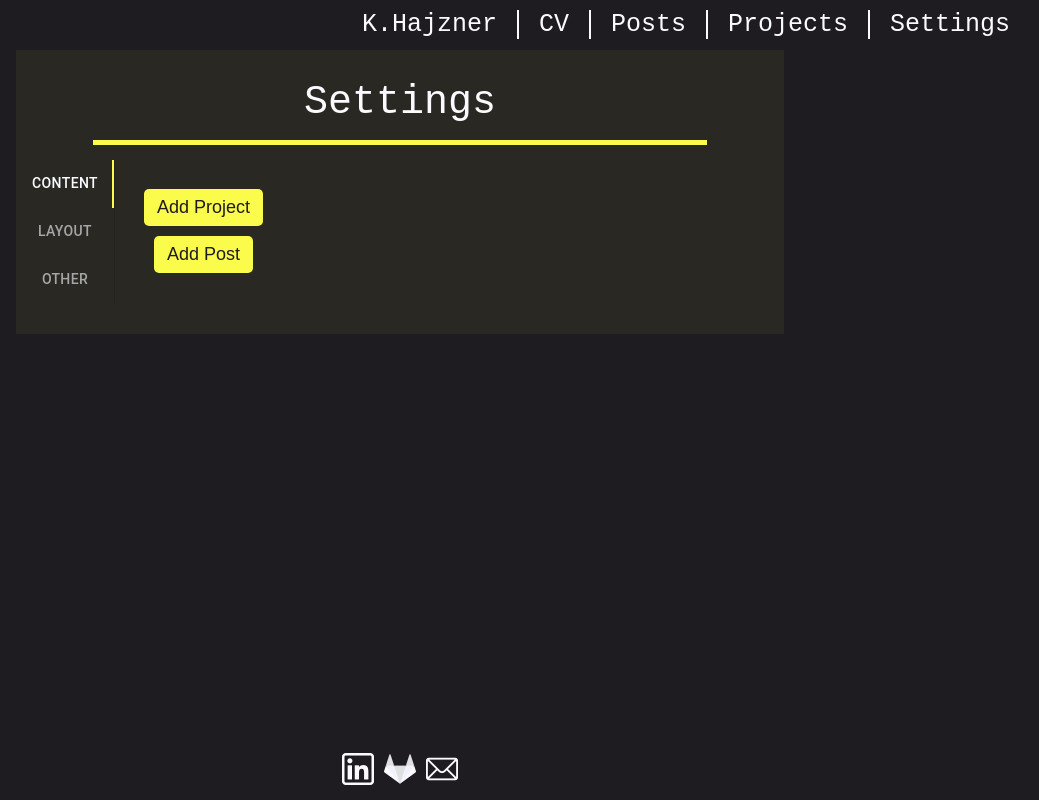
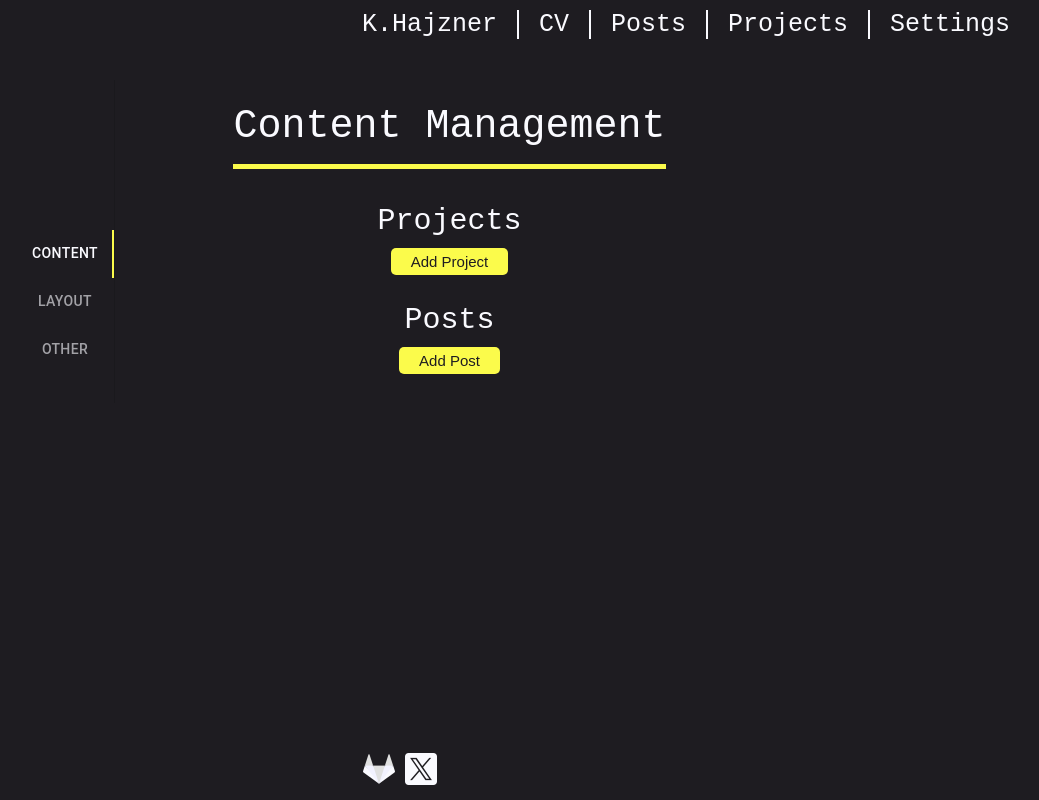
Before and after one commit to KHajzner/eportfolio, a React (Create React App) app: page /settings in a window 1280 px wide. Shown: the whole page, without its empty margins (240-1279 px from the left). Built offline with nearby package versions, Linux system fonts and the light colour scheme.

Commit message:
UI changes

```diff
--- a/src/Frontend/Button/Button.css
+++ b/src/Frontend/Button/Button.css
@@ -1,13 +1,14 @@
 @import "../../App.css";
 button{
     border: none;
-    padding: 8px 13px;
-    font-size: 18px;
+    padding: 5px 20px;
+    font-size: 15px;
     background-color: var(--yellow);
     color: var(--black);
     transition: 0.25s;
     border-radius: 5px;
     margin: 5px;
+    width: auto;
 }
 button:hover{
     opacity: 0.70;
--- a/src/Frontend/Layout/SwitchLayout.css
+++ b/src/Frontend/Layout/SwitchLayout.css
@@ -1,3 +1,7 @@
 #changeView{
-    margin-top: 50px;
+    margin-bottom: 20px;
 }
+
+#socialLabel{
+    margin: 15px 15px 10px 0;
+}
--- a/src/Frontend/Settings/Settings.css
+++ b/src/Frontend/Settings/Settings.css
@@ -6,24 +6,30 @@ body{
 
 .settings{
     margin: 0 auto;
-    background-color: rgba(251, 251, 75, 0.05);
     text-align: center;
     width: 60%;
     padding: 30px 0;
 }
 
+.pageTitle{
+    font-size: 40px;
+    padding-bottom: 15px;
+}
 
 #break{
     background-color: var(--yellow);
     height: 5px;
-    width: 80%;
-    margin: 0 auto 15px auto;
-
-}
-.pageTitle{
-    font-size: 40px;
-    padding-bottom: 15px;
+    width: 100%;
+    margin: 15px auto;
 }
 #root > div > div.settings > div.MuiBox-root.css-1l0r181 > div.MuiTabs-root.MuiTabs-vertical.css-35zqo5-MuiTabs-root > div.MuiTabs-scroller.MuiTabs-hideScrollbar.MuiTabs-scrollableY.css-1cgx7kx-MuiTabs-scroller > span{
     background-color: var(--yellow);
 }
+
+.MuiTabPanel-root.css-13xfq8m-MuiTabPanel-root{
+    /* width: 80%; */
+    margin: 0 auto;
+}
+#root > div > div.settings > div > div.MuiTabs-root.MuiTabs-vertical.css-35zqo5-MuiTabs-root > div.MuiTabs-scroller.MuiTabs-hideScrollbar.MuiTabs-scrollableY.css-1cgx7kx-MuiTabs-scroller{
+    margin-top: 150px;
+}
--- a/src/Frontend/Settings/Settings.jsx
+++ b/src/Frontend/Settings/Settings.jsx
@@ -16,7 +16,14 @@ const Settings = () => {
     const ContentManagement = () => {
         return(
             <>
+                <div className="pageTitle">
+                    Content Management
+                    <div id="break"/>
+                </div>
+                <div id="grid-title">Projects</div>
                 <Button name="Add Project" type="button" redirect="addProject"></Button>
+                <br/>
+                <div id="grid-title">Posts</div>
                 <Button name="Add Post" type="button" redirect="addPost"></Button>
             </>
         );
@@ -24,6 +31,10 @@ const Settings = () => {
     const LayoutManagement = () => {
         return(
             <>
+                <div className="pageTitle">
+                    Layout Management
+                    <div id="break"/>
+                </div>
                 <SwitchLayout pageName={"Projects"}/>
                 <SwitchLayout pageName={"Posts"}/>
             </>
@@ -33,6 +44,10 @@ const Settings = () => {
     const Miscellaneous= () => {
         return(
             <>
+                <div className="pageTitle">
+                    Miscellaneous
+                    <div id="break"/>
+                </div>
                 <NewSkill />
                 <AddSocialMedia/>
             </>
@@ -45,13 +60,12 @@ const Settings = () => {
 
     return (
     <div className="settings">
-        <div className="pageTitle">Settings</div>
-        <div id="break"/>
         <Box sx={{ flexGrow: 1, display: 'flex'}}>
         <TabContext value={value}>
         <Tabs variant="scrollable" value={value} onChange={handleChange} orientation="vertical"
          textColor="inherit"
         sx={{ borderRight: 1, borderColor: 'divider' }}>
+
                 <Tab label="Content" value="1" />
                 <Tab label="Layout" value="2" />
                 <Tab label="Other" value="3" />
--- /dev/null
+++ b/src/Frontend/Skills/NewSkill.css
@@ -0,0 +1,4 @@
+#skillLabel{
+    font-size: 20px;
+    margin-right: 20px;
+}
--- a/src/Frontend/Skills/NewSkill.jsx
+++ b/src/Frontend/Skills/NewSkill.jsx
@@ -2,6 +2,7 @@ import { useForm } from "react-hook-form";
 import { useState,  } from "react";
 import { Button
  } from "../Button/Button";
+import "./NewSkill.css";
 
 const NewSkill = () => {
   const {
@@ -31,8 +32,8 @@ const NewSkill = () => {
   return (
     <form onSubmit={handleSubmit(onSubmit)} id="addSkill">
         {!!submittedMessage && <p>{submittedMessage}</p>}
-        <label>Skill</label>
-        <input placeholder="Skill" {...register("skill")}/>
+        <label id="skillLabel">Skill</label>
+        <input type="text" placeholder="Skill" {...register("skill")}/>
         <Button type="submit" form="addSkill" name="Add" />
     </form>
   )
--- /dev/null
+++ b/src/Frontend/SocialMedia/AddSocialMedia.css
@@ -0,0 +1,46 @@
+@import "../../App.css";
+
+
+#allSocials{
+    text-align: start;
+    font-size: 15px;
+}
+input[type=text]{
+    height: 20px;
+    width: 300px;
+    border: none;
+    font-size: 15px;
+    border-bottom: 2px var(--yellow) solid;
+    margin: 5px;
+    background-color: var(--black);
+    color: var(--white);
+}
+
+input[type=text]:focus{
+    outline: none;
+}
+
+.checkbox{
+    appearance: none;
+    background-color: var(--white);
+    border: none;
+    height: 15px;
+    width: 15px;
+    transition: 0.25s;
+}
+
+.checkbox:hover {
+    background-color: rgba(250, 250, 255, 0.5)
+}
+
+.checkbox:checked  {
+    background-color: var(--yellow);
+}
+
+.checkbox:checked:after {
+	content: '\2714';
+	font-size: 18px;
+	color: var(--black);
+    position: relative;
+    top: -5px;
+}
--- a/src/Frontend/SocialMedia/AddSocialMedia.jsx
+++ b/src/Frontend/SocialMedia/AddSocialMedia.jsx
@@ -3,6 +3,7 @@ import { useState,  useEffect } from "react";
 import { Button
  } from "../Button/Button";
 import mediaLinks from "./mediaLinks.json";
+import "./AddSocialMedia.css";
 
 const AddSocialMedia = () => {
   const {
@@ -46,15 +47,17 @@ const AddSocialMedia = () => {
   return (
     <form onSubmit={handleSubmit(onSubmit)} id="updateSocials">
         {!!confirmationMessage && <p>{confirmationMessage}</p>}
+        <div id="allSocials">
         {mediaLinks.SocialMedia.map((item, index) => (
-            <>
-              <input type="checkbox" defaultChecked={item.isVisible} id={item.Name} name={item.Name} {...register(item.Name)} />
-              <label>{item.Name}</label>
-              {watch(item.Name) && (<input type="text" name={item.Name} placeholder={`Enter ${item.Name} URL`} {...register((item.Name + 'Link'), {value:item.Link} )} />
+            <div id="singleSocial">
+              <>
+              <input className="checkbox" type="checkbox" defaultChecked={item.isVisible} id={item.Name} name={item.Name} {...register(item.Name)} />
+              <label id="socialLabel">{item.Name}</label></>
+              {watch(item.Name) && (<input id="urlBox" type="text" name={item.Name} placeholder={`Enter ${item.Name} URL`} {...register((item.Name + 'Link'), {value:item.Link} )} />
           )}<br/>
-            </>
+            </div>
             ))}
-
+      </div>
         <Button type="submit" form="updateSocials" name="Update" />
     </form>
   )
--- a/src/Frontend/SocialMedia/mediaLinks.json
+++ b/src/Frontend/SocialMedia/mediaLinks.json
@@ -11,7 +11,7 @@
             "Name": "LinkedIn",
             "Icon": "linkedin.png",
             "Link": "linkedin.com",
-            "isVisible": true,
+            "isVisible": false,
             "IconAuthor": "Freepik"
         },
         {
@@ -32,7 +32,7 @@
             "Name": "X",
             "Icon": "twitter.png",
             "Link": "sd aweaew",
-            "isVisible": false,
+            "isVisible": true,
             "IconAuthor": "Freepik"
         },
         {
@@ -46,7 +46,7 @@
             "Name": "Email",
             "Icon": "email.png",
             "Link": "testemail@gmail.com",
-            "isVisible": true,
+            "isVisible": false,
             "IconAuthor": "Freepik"
         }
     ]
```
Also changed, not shown: 1 other file (tests, documents, lock files or other folders).
